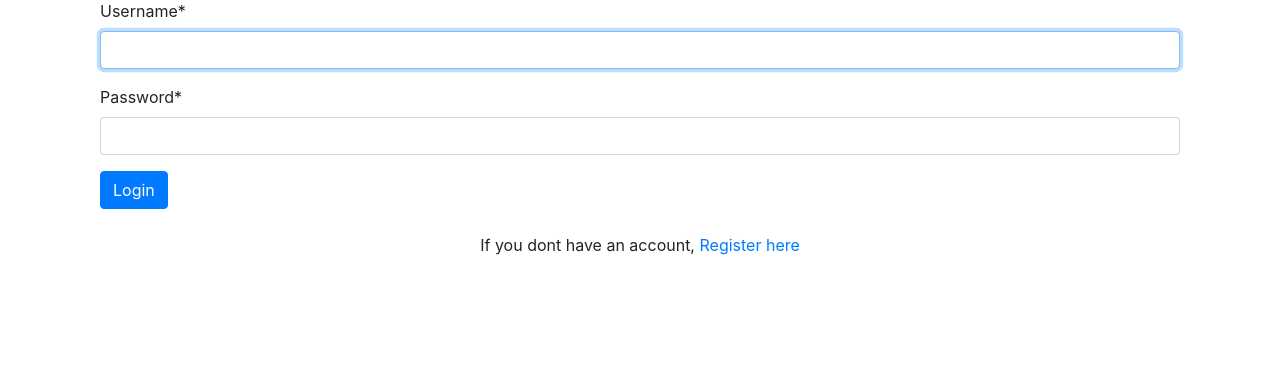
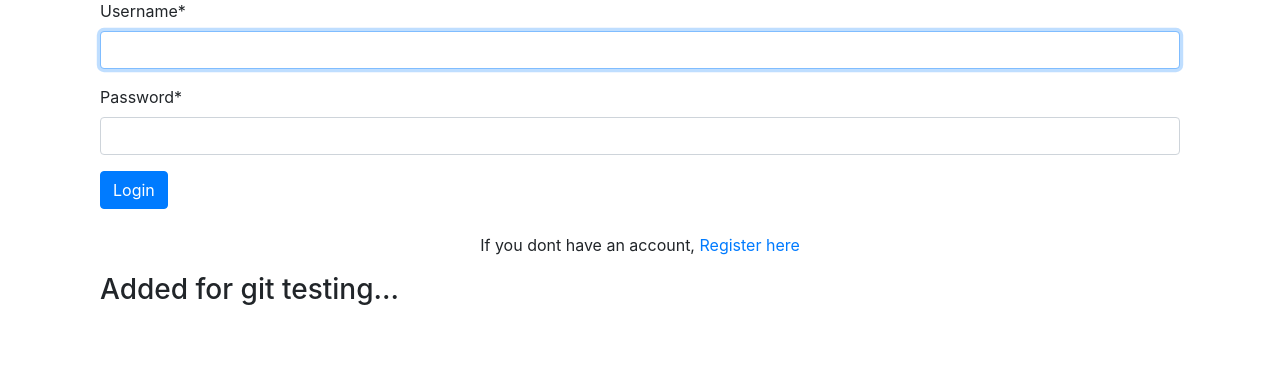
Before and after one commit to amrutakadu/login_logout_project, a Django app: page /login/ in a window 1280 px wide. Shown: the part 105-482 px from the top of the page. Run offline with Django 4.2, Linux system fonts and the light colour scheme; some libraries are stand-ins or nearby versions.

Commit message:
Changes login_user.html - commit by amruta

```diff
--- a/login_app/templates/login_user.html
+++ b/login_app/templates/login_user.html
@@ -12,6 +12,7 @@
 		<button class="btn btn-primary" type="submit">Login</button>
 	</form><br>
 	<p class="text-center">If you dont have an account, <a href="{% url 'register' %}">Register here</a></p>
+	<h3>Added for git testing...</h3>
 </div>
 
 {% endblock %}
```
